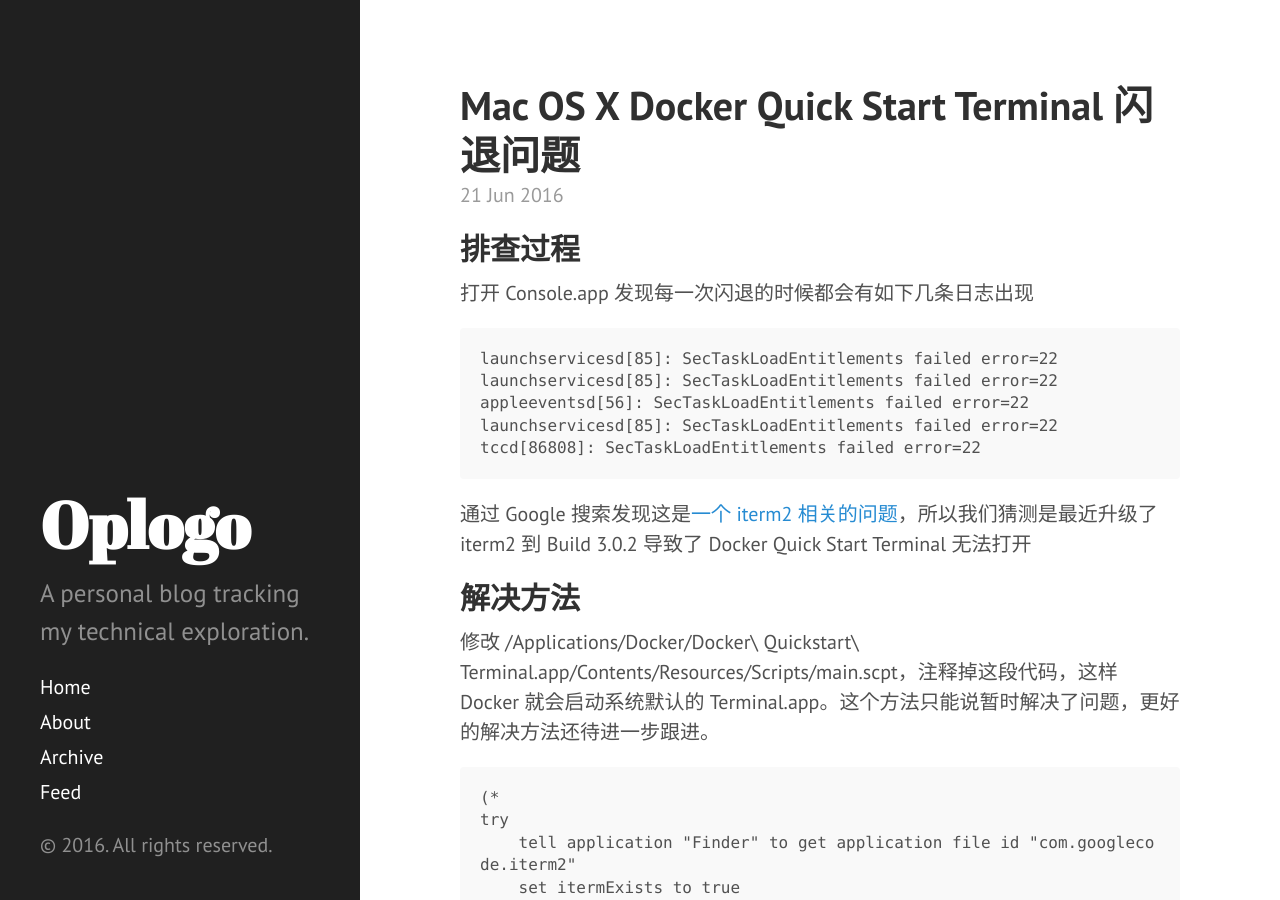
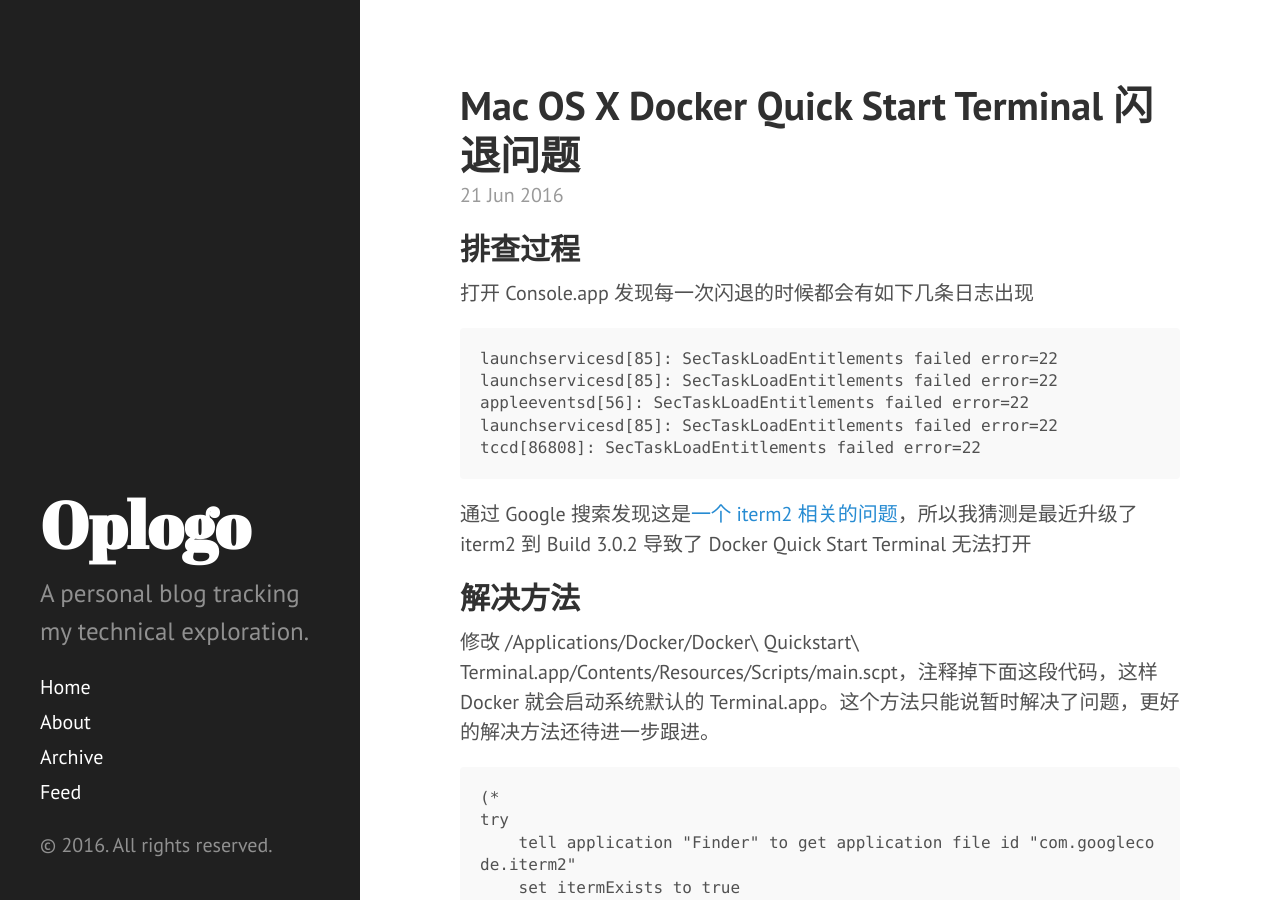
Before and after one commit to wenqingyu/reliveyy.github.io, a Jekyll site: the page built from _posts/2016-06-21-docker-cannot-start-with-item2-3.0build.md, in a window 1280 px wide and 900 px high. Built offline with Jekyll 4.4.1, drawn with Linux system fonts in a browser that asks for light colours; comment, search, counter and statistics services are not loaded.

Commit message:
minor modification

```diff
--- a/_posts/2016-06-21-docker-cannot-start-with-item2-3.0build.md
+++ b/_posts/2016-06-21-docker-cannot-start-with-item2-3.0build.md
@@ -17,11 +17,11 @@
     launchservicesd[85]: SecTaskLoadEntitlements failed error=22
     tccd[86808]: SecTaskLoadEntitlements failed error=22
 
-通过 Google 搜索发现这是[一个 iterm2 相关的问题](https://gitlab.com/gnachman/iterm2/issues/4447)，所以我们猜测是最近升级了 iterm2 到 Build 3.0.2 导致了 Docker Quick Start Terminal 无法打开
+通过 Google 搜索发现这是[一个 iterm2 相关的问题](https://gitlab.com/gnachman/iterm2/issues/4447)，所以我猜测是最近升级了 iterm2 到 Build 3.0.2 导致了 Docker Quick Start Terminal 无法打开
 
 ## 解决方法
 
-修改 /Applications/Docker/Docker\ Quickstart\ Terminal.app/Contents/Resources/Scripts/main.scpt，注释掉这段代码，这样 Docker 就会启动系统默认的 Terminal.app。这个方法只能说暂时解决了问题，更好的解决方法还待进一步跟进。
+修改 /Applications/Docker/Docker\ Quickstart\ Terminal.app/Contents/Resources/Scripts/main.scpt，注释掉下面这段代码，这样 Docker 就会启动系统默认的 Terminal.app。这个方法只能说暂时解决了问题，更好的解决方法还待进一步跟进。
 
     (*
     try
```
